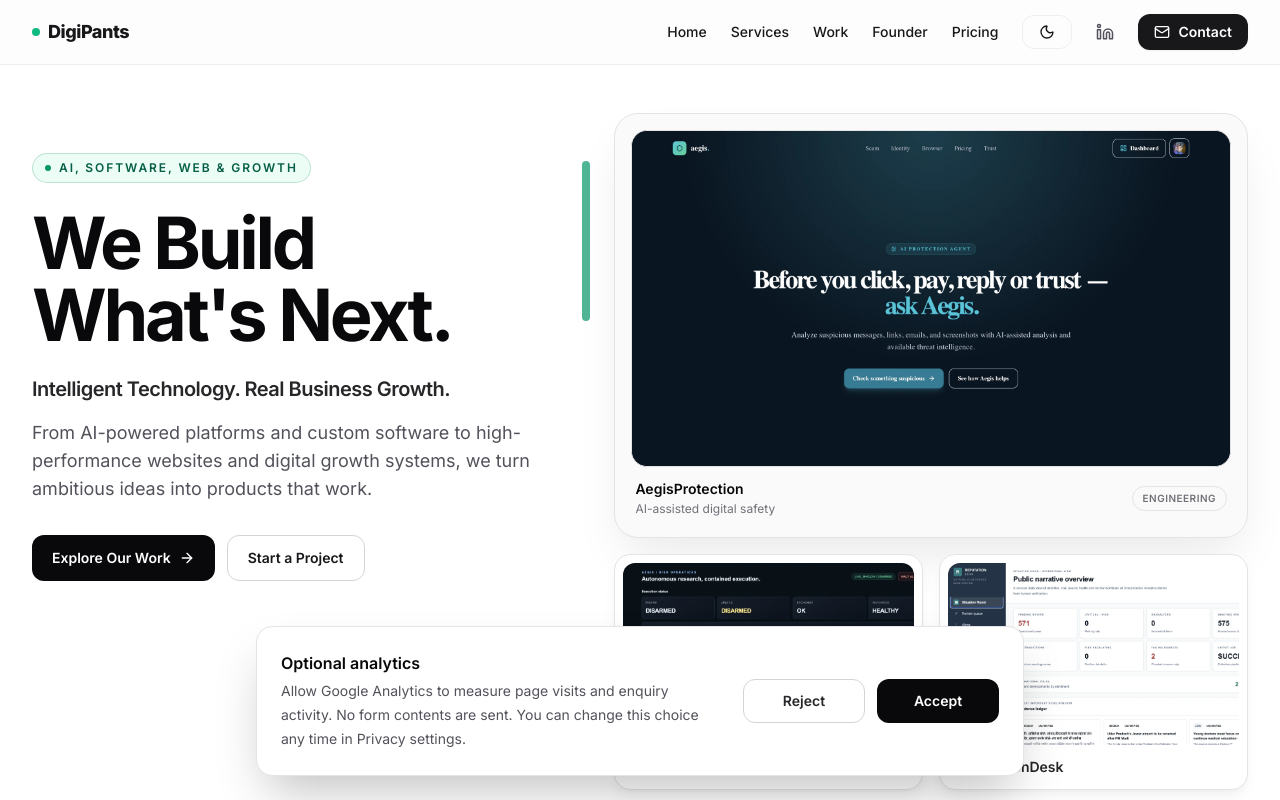
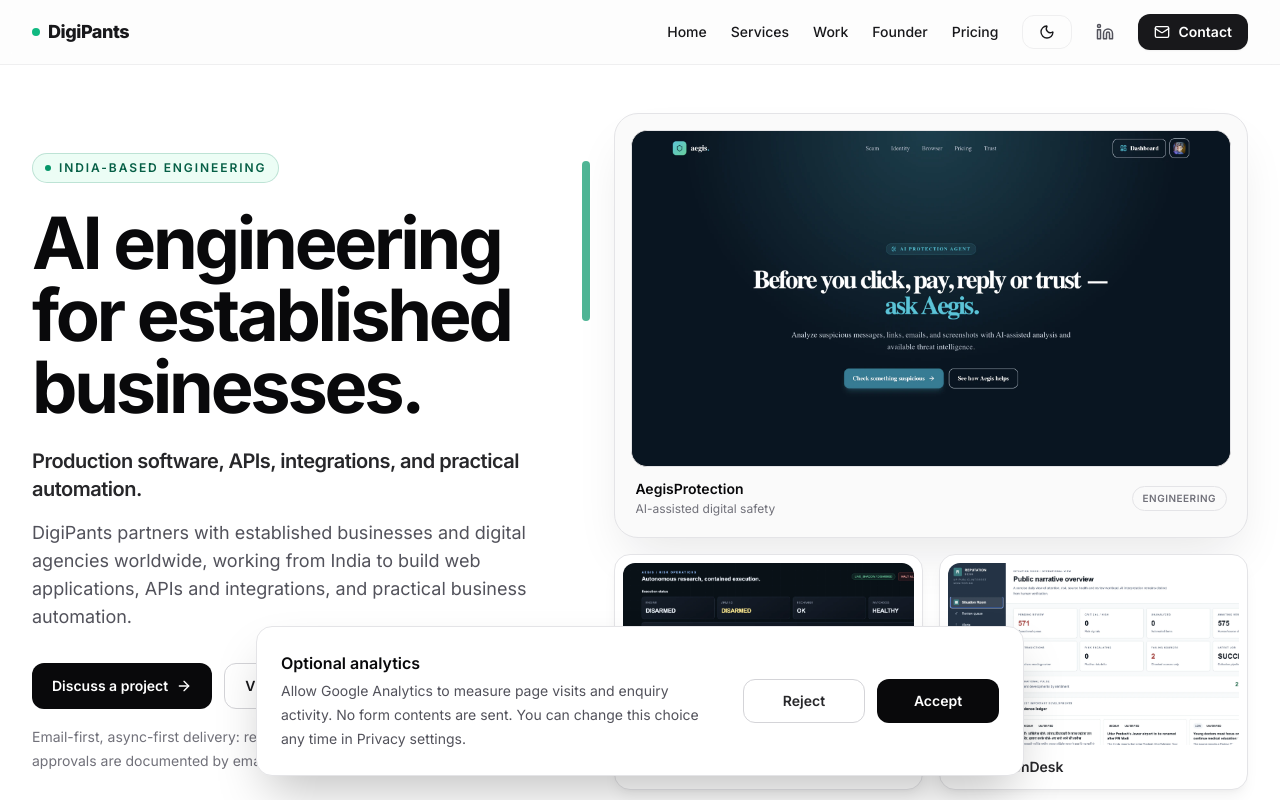
Before and after one commit to digipants/digipants-next, a Next.js app: page / in a window 1280 px wide. Shown: the top 800 px of the page. Built offline with nearby package versions, Linux system fonts and the light colour scheme.

Commit message:
copy: position DigiPants for international engineering work

```diff
--- a/app/layout.tsx
+++ b/app/layout.tsx
@@ -7,9 +7,9 @@
 import { Poppins, Inter } from "next/font/google";
 
 export const metadata: Metadata = {
-  title: "DigiPants — AI Engineering, Software & Digital Growth",
+  title: "DigiPants — AI Engineering & Software Partner from India",
   description:
-    "DigiPants builds AI-powered platforms, custom software, high-performance websites, e-commerce experiences, and digital growth systems.",
+    "India-based AI engineering and software for established businesses and digital agencies worldwide: web applications, APIs, integrations, and practical automation.",
   keywords: [
     "AI engineering",
     "custom software development",
@@ -25,9 +25,9 @@
   publisher: "DigiPants Network Pvt. Ltd.",
   metadataBase: new URL("https://digipants.com"),
   openGraph: {
-    title: "DigiPants — AI Engineering, Software & Digital Growth",
+    title: "DigiPants — AI Engineering & Software Partner from India",
     description:
-      "AI-powered platforms, custom software, web and e-commerce experiences, and digital growth systems from DigiPants.",
+      "India-based AI engineering and software for established businesses and digital agencies worldwide.",
     siteName: "DigiPants",
     images: [
       {
@@ -42,9 +42,9 @@
   },
   twitter: {
     card: "summary_large_image",
-    title: "DigiPants — AI Engineering, Software & Digital Growth",
+    title: "DigiPants — AI Engineering & Software Partner from India",
     description:
-      "AI-powered platforms, custom software, web and e-commerce experiences, and digital growth systems.",
+      "AI engineering and software for established businesses and digital agencies worldwide.",
     images: ["/aegisprotection.webp"],
   },
   icons: {
--- a/app/page.tsx
+++ b/app/page.tsx
@@ -15,9 +15,9 @@
 import { projects, type Project } from "@/lib/data";
 
 export const metadata: Metadata = {
-  title: "DigiPants — AI Engineering, Software & Digital Growth",
+  title: "AI Engineering & Software Partner from India | DigiPants",
   description:
-    "DigiPants builds AI-powered platforms, custom software, high-performance websites, e-commerce experiences, and digital growth systems.",
+    "India-based AI engineering for established businesses and digital agencies worldwide: production web apps, APIs, integrations, and practical automation.",
   alternates: { canonical: "https://digipants.com/" },
 };
 
@@ -163,33 +163,38 @@
           <div className="max-w-2xl lg:pt-10">
             <div className="inline-flex items-center gap-2 rounded-full border border-emerald-700/20 bg-emerald-50 px-3 py-1.5 text-xs font-semibold uppercase tracking-[0.16em] text-emerald-800 dark:border-emerald-400/20 dark:bg-emerald-400/10 dark:text-emerald-300">
               <span className="h-1.5 w-1.5 rounded-full bg-emerald-600 dark:bg-emerald-400" />
-              AI, software, web & growth
+              India-based engineering
             </div>
             <h1 className="mt-6 text-5xl font-bold leading-[0.98] tracking-[-0.045em] text-zinc-950 sm:text-6xl lg:text-7xl dark:text-white">
-              We Build What&apos;s Next.
+              AI engineering for established businesses.
             </h1>
             <p className="mt-6 text-lg font-semibold tracking-tight text-zinc-800 sm:text-xl dark:text-zinc-200">
-              Intelligent Technology. Real Business Growth.
+              Production software, APIs, integrations, and practical automation.
             </p>
             <p className="mt-4 max-w-xl text-base leading-7 text-zinc-600 sm:text-lg dark:text-zinc-400">
-              From AI-powered platforms and custom software to high-performance
-              websites and digital growth systems, we turn ambitious ideas into
-              products that work.
+              DigiPants partners with established businesses and digital
+              agencies worldwide, working from India to build web applications,
+              APIs and integrations, and practical business automation.
             </p>
             <div className="mt-8 flex flex-col gap-3 sm:flex-row">
               <Link
-                href="/work/"
+                href="/contact-us/"
                 className="inline-flex items-center justify-center gap-2 rounded-xl bg-zinc-950 px-5 py-3 text-sm font-semibold text-white transition hover:bg-emerald-800 focus-visible:outline-none focus-visible:ring-2 focus-visible:ring-emerald-600 focus-visible:ring-offset-4 dark:bg-white dark:text-zinc-950 dark:hover:bg-emerald-300 dark:focus-visible:ring-emerald-400 dark:focus-visible:ring-offset-zinc-950"
               >
-                Explore Our Work <ArrowRight className="h-4 w-4" />
+                Discuss a project <ArrowRight className="h-4 w-4" />
               </Link>
               <Link
-                href="/contact-us/"
+                href="/work/"
                 className="inline-flex items-center justify-center rounded-xl border border-zinc-300 px-5 py-3 text-sm font-semibold transition hover:border-zinc-950 hover:bg-zinc-50 focus-visible:outline-none focus-visible:ring-2 focus-visible:ring-emerald-600 focus-visible:ring-offset-4 dark:border-zinc-700 dark:hover:border-zinc-300 dark:hover:bg-zinc-900 dark:focus-visible:ring-emerald-400 dark:focus-visible:ring-offset-zinc-950"
               >
-                Start a Project
+                View case studies
               </Link>
             </div>
+            <p className="mt-4 max-w-xl text-sm leading-6 text-zinc-500 dark:text-zinc-400">
+              Email-first, async-first delivery: requirements, milestone
+              updates, and approvals are documented by email. An introductory
+              call is optional.
+            </p>
           </div>
 
           {aegisProtection && aegisTrade && reputationDesk && (
--- a/app/services/ai-software/page.tsx
+++ b/app/services/ai-software/page.tsx
@@ -5,9 +5,9 @@
 import JsonLd from "@/components/seo/JsonLd";
 import { projects, type Project } from "@/lib/data";
 
-const pageTitle = "AI Engineering & Custom Software | DigiPants";
+const pageTitle = "AI Engineering & Custom Software Partner | DigiPants";
 const pageDescription =
-  "Design and build AI-assisted products, workflow applications, monitoring tools, and custom software around real user and operating needs.";
+  "India-based AI engineering for established businesses and agencies worldwide: production web apps, APIs, integrations, and practical automation.";
 const canonicalUrl = "https://digipants.com/services/ai-software/";
 const socialImage = "https://digipants.com/aegisprotection.webp";
 
@@ -188,9 +188,11 @@
               AI systems and software, shaped around real work.
             </h1>
             <p className="mt-6 max-w-xl text-base leading-7 text-zinc-600 sm:text-lg dark:text-zinc-400">
-              DigiPants designs AI-assisted products and purpose-built software
-              for analysis, monitoring, and operational workflows—with clear
-              system boundaries and human review where it matters.
+              For established businesses and digital agencies worldwide, we
+              build production web applications, APIs, integrations, and
+              practical AI automation from India. Our email-first process
+              documents requirements, milestone updates, and approvals by
+              email; an introductory call is optional.
             </p>
             <div className="mt-8 flex flex-col gap-3 sm:flex-row">
               <Link
--- a/app/services/page.tsx
+++ b/app/services/page.tsx
@@ -18,12 +18,12 @@
 export const metadata: Metadata = {
   title: "Services — AI Engineering, Software & Digital Growth | DigiPants",
   description:
-    "AI and automation, custom software engineering, web and e-commerce development, and digital growth services from DigiPants.",
+    "India-based AI, software, web, e-commerce, and growth services for established businesses and agencies worldwide.",
   alternates: { canonical: "https://digipants.com/services/" },
   openGraph: {
     title: "Services — AI Engineering, Software & Digital Growth | DigiPants",
     description:
-      "Focused engineering and growth services for AI products, custom software, websites, e-commerce, and digital performance.",
+      "India-based engineering and growth services for established businesses and digital agencies worldwide.",
     url: "https://digipants.com/services/",
     siteName: "DigiPants",
     type: "website",
@@ -40,7 +40,7 @@
     card: "summary_large_image",
     title: "Services — AI Engineering, Software & Digital Growth | DigiPants",
     description:
-      "AI, custom software, web and e-commerce, and digital growth services.",
+      "AI, custom software, web, e-commerce, and digital growth services for businesses and agencies worldwide.",
     images: [
       "https://digipants.com/aegisprotection.webp",
     ],
@@ -85,7 +85,7 @@
     href: "/services/ai-software/",
     cta: "Explore AI engineering",
     description:
-      "Practical AI systems that support analysis, decision-making, and repeatable workflows without hiding important judgment behind automation.",
+      "AI-assisted analysis, monitoring, and practical automation designed around business workflows, with human review where it matters.",
     capabilities: [
       "AI-assisted analysis and scoring",
       "Human-review workflows",
@@ -97,9 +97,9 @@
   {
     title: "Custom Software Engineering",
     href: "/services/ai-software/",
-    cta: "Explore custom software",
+    cta: "Explore software engineering",
     description:
-      "Purpose-built platforms shaped around the product, users, and operating model instead of forcing the work into a generic template.",
+      "Production web applications, APIs, and integrations designed around established businesses’ workflows and operating constraints.",
     capabilities: [
       "Product and technical architecture",
       "Dashboards and workflow applications",
@@ -212,16 +212,16 @@
               Build the right product. Grow it with intent.
             </h1>
             <p className="mt-6 max-w-xl text-base leading-7 text-zinc-600 sm:text-lg dark:text-zinc-400">
-              DigiPants brings product thinking, software engineering, digital
-              experience, and growth expertise together around one clear
-              objective: creating useful technology for real business needs.
+              From India, DigiPants offers product engineering, web, and
+              digital growth services to established businesses and agencies
+              worldwide.
             </p>
             <div className="mt-8 flex flex-col gap-3 sm:flex-row">
               <Link
                 href="/contact-us/"
                 className="inline-flex items-center justify-center gap-2 rounded-xl bg-zinc-950 px-5 py-3 text-sm font-semibold text-white transition hover:bg-emerald-800 focus-visible:outline-none focus-visible:ring-2 focus-visible:ring-emerald-600 focus-visible:ring-offset-4 dark:bg-white dark:text-zinc-950 dark:hover:bg-emerald-300 dark:focus-visible:ring-emerald-400 dark:focus-visible:ring-offset-zinc-950"
               >
-                Start a Project <ArrowRight className="h-4 w-4" />
+                Discuss a project <ArrowRight className="h-4 w-4" />
               </Link>
               <Link
                 href="/work/"
```
